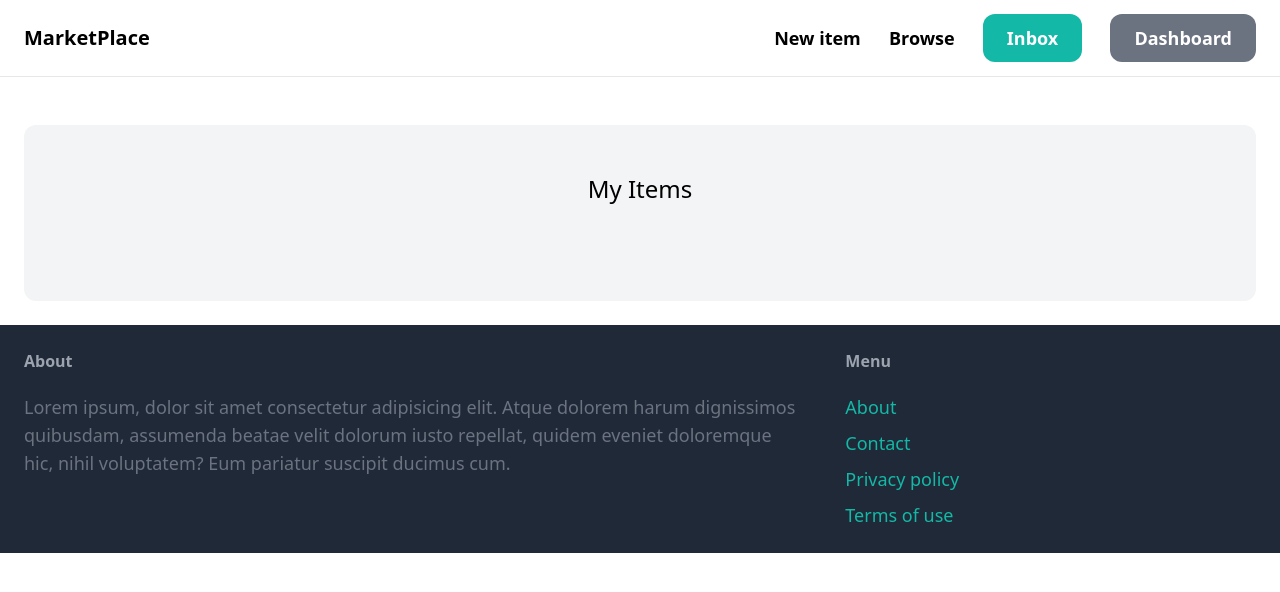
After one commit to alokshandilya/marketplace, a Django app: page /dashboard/ in a window 1280 px wide. The commit adds this page. Shown: the top 592 px of the page. Run offline with Django 5.2, Linux system fonts and the light colour scheme; the visitor is signed in with stand-in values (Sample User, id 1); data that the repository does not hold is empty; some libraries are stand-ins or nearby versions.

Commit message:
feat: Update dashboard view to display user-specific items

```diff
--- a/mysite/core/templates/core/base.html
+++ b/mysite/core/templates/core/base.html
@@ -21,7 +21,7 @@
 
         {% if request.user.is_authenticated %}
           <a href="#" class="px-6 py-3 text-lg font-semibold bg-teal-500 text-white rounded-xl hover:bg-teal-700">Inbox</a>
-          <a href="#" class="px-6 py-3 text-lg font-semibold bg-gray-500 text-white rounded-xl hover:bg-gray-700">Dashboard</a>
+          <a href="{% url 'dashboard:index' %}" class="px-6 py-3 text-lg font-semibold bg-gray-500 text-white rounded-xl hover:bg-gray-700">Dashboard</a>
         {% else %}
           <a href="{% url 'core:signup' %}" class="px-6 py-3 text-lg font-semibold bg-teal-500 text-white rounded-xl hover:bg-teal-700">Sign up</a>
           <a href="{% url 'core:login' %}" class="px-6 py-3 text-lg font-semibold bg-gray-500 text-white rounded-xl hover:bg-gray-700">Log in</a>
--- /dev/null
+++ b/mysite/dashboard/templates/dashboard/index.html
@@ -0,0 +1,24 @@
+{% extends 'core/base.html' %}
+{% block title %}
+  Dashboard
+{% endblock %}
+{% block content %}
+  <div class="mt-6 px-6 py-12 bg-gray-100 rounded-xl">
+    <h2 class="mb-12 text-2xl text-center">My Items</h2>
+    <div class="grid grid-cols-3 gap-3">
+      {% for item in items %}
+        <div>
+          <a href="{% url 'item:detail' item.id %}">
+            <div>
+              <img src="{{ item.image.url }}" alt="img error" class="rounded-t-xl" />
+            </div>
+            <div class="p-6 bg-white rounded-b-xl">
+              <h2 class="text-2xl">{{ item.name }}</h2>
+              <p class="text-gray-500">Price : INR {{ item.price }}</p>
+            </div>
+          </a>
+        </div>
+      {% endfor %}
+    </div>
+  </div>
+{% endblock %}
--- /dev/null
+++ b/mysite/dashboard/urls.py
@@ -0,0 +1,9 @@
+from django.urls import path
+
+from . import views
+
+app_name = "dashboard"
+
+urlpatterns = [
+    path("", views.index, name="index"),
+]
--- a/mysite/dashboard/views.py
+++ b/mysite/dashboard/views.py
@@ -1,3 +1,10 @@
+from django.contrib.auth.decorators import login_required
 from django.shortcuts import render
 
-# Create your views here.
+from item.models import Item
+
+@login_required
+def index(request):
+    items = Item.objects.filter(created_by=request.user)
+
+    return render(request, "dashboard/index.html", {"items": items})
--- a/mysite/mysite/settings.py
+++ b/mysite/mysite/settings.py
@@ -39,6 +39,7 @@ INSTALLED_APPS = [
     "django.contrib.staticfiles",
     "core",
     "item",
+    "dashboard",
     "tailwind",
     "theme",
     "django_browser_reload",
--- a/mysite/mysite/urls.py
+++ b/mysite/mysite/urls.py
@@ -6,6 +6,7 @@ from django.urls import path, include
 urlpatterns = [
     path("", include("core.urls")),
     path("items/", include("item.urls")),
+    path("dashboard/", include("dashboard.urls")),
     path("admin/", admin.site.urls),
     path("__reload__/", include("django_browser_reload.urls")),
 ] + static(settings.MEDIA_URL, document_root=settings.MEDIA_ROOT)
```
